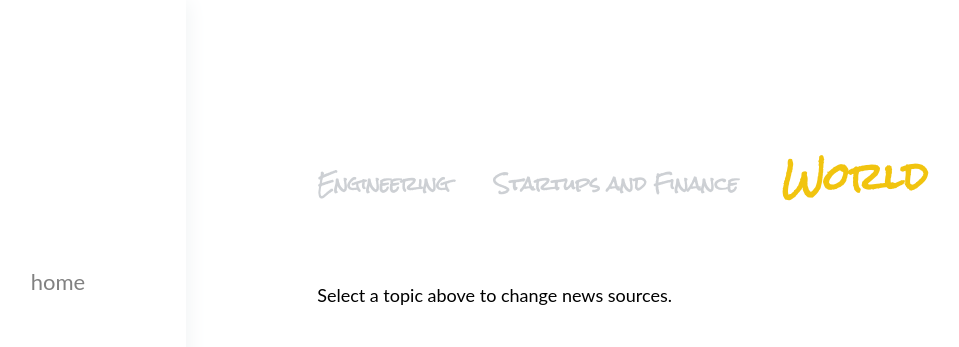
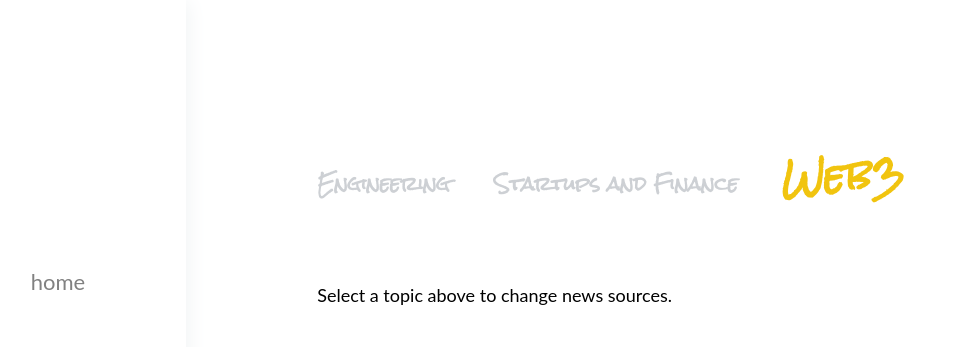
Before and after one commit to stevenplatt/telecomsteve-flask, a Flask app: template telecomsteve/templates/news.html in a window 1280 px wide. Shown: the top 347 px of the page, without its empty margins (70-1029 px from the left). Run offline with Flask 2, Linux system fonts and the light colour scheme; the template is opened without the code that fills it, so the values that code supplies are empty.

Commit message:
updated news sources

```diff
--- a/telecomsteve/application.py
+++ b/telecomsteve/application.py
@@ -11,7 +11,7 @@ from static.py.newsfeed import newsfeed
 application = Flask(__name__)
 
 # these urls are filtered because they are often behind a paywall
-filtered_urls = ['twitter.com', 'bloomberg.com', 'nytimes.com',
+filtered_urls = ['twitter.com', 'bloomberg.com', 'nytimes.com', 'wsj.com',
                 'ft.com', 'economist.com', 'reuters.com', 'washingtonpost.com', 'filtered']
 filtered_terms = ['twitter', 'trump', 'roe', 'abortion', 'shooting', 'gun',
                 'first mover', 'elon', 'musk', 'chatgpt', 'LLM', 'ftx', 'sbf',
@@ -35,10 +35,10 @@ def finance():
     content = newsfeed('finance')
     return render_template('news.html', news=content, blocked=filtered_urls, category='finance')
 
-@application.route("/world", methods=["GET"])
-def world():
-    content = newsfeed('world')
-    return render_template('news.html', news=content, blocked=filtered_urls, category='world')
+@application.route("/web3", methods=["GET"])
+def web3():
+    content = newsfeed('web3')
+    return render_template('news.html', news=content, blocked=filtered_urls, category='web3')
 
 # run the app.
 if __name__ == "__main__":
--- a/telecomsteve/static/py/newsfeed.py
+++ b/telecomsteve/static/py/newsfeed.py
@@ -24,10 +24,10 @@ def newsfeed(topic):
                 'https://www.engadget.com/rss.xml',
                 'https://www.gamespot.com/feeds/mashup/']
 
-    elif topic == 'world':
+    elif topic == 'web3':
         # a list of sources used to pull in world news
-        urls = ['https://feeds.nbcnews.com/nbcnews/public/world',
-                'https://feeds.bbci.co.uk/news/world/rss.xml']
+        urls = ['https://www.coindesk.com/arc/outboundfeeds/rss/',
+                'https://decrypt.co/feed']
 
     feeds = [feedparser.parse(url)['entries'] for url in urls]
     feed = [item for feed in feeds for item in feed]
--- a/telecomsteve/templates/news.html
+++ b/telecomsteve/templates/news.html
@@ -7,19 +7,19 @@
             <h1>
                 <span style="color:#f1c40f">Engineering</span> &nbsp;
                 <a style="color:#cdd0d4; font-size:50%" href="{{ url_for('finance') }}">Startups and Finance</a> &nbsp;
-                <a style="color:#cdd0d4; font-size:50%" href="{{ url_for('world') }}">World</a>
+                <a style="color:#cdd0d4; font-size:50%" href="{{ url_for('world') }}">Web3</a>
             </h1>
         {% elif category == 'finance' %}
             <h1>
                 <a style="color:#cdd0d4; font-size:50%" href="{{ url_for('engineering') }}">Engineering</a> &nbsp;
                 <span style="color:#f1c40f">Startups and Finance</span> &nbsp;
-                <a style="color:#cdd0d4; font-size:50%" href="{{ url_for('world') }}">World</a>
+                <a style="color:#cdd0d4; font-size:50%" href="{{ url_for('world') }}">Web3</a>
             </h1>
         {% else %}
             <h1>
                 <a style="color:#cdd0d4; font-size:50%" href="{{ url_for('engineering') }}">Engineering</a> &nbsp;
                 <a style="color:#cdd0d4; font-size:50%" href="{{ url_for('finance') }}">Startups and Finance</a> &nbsp;
-                <span style="color:#f1c40f">World</span>
+                <span style="color:#f1c40f">Web3</span>
             </h1>
         {% endif %}
 
```
